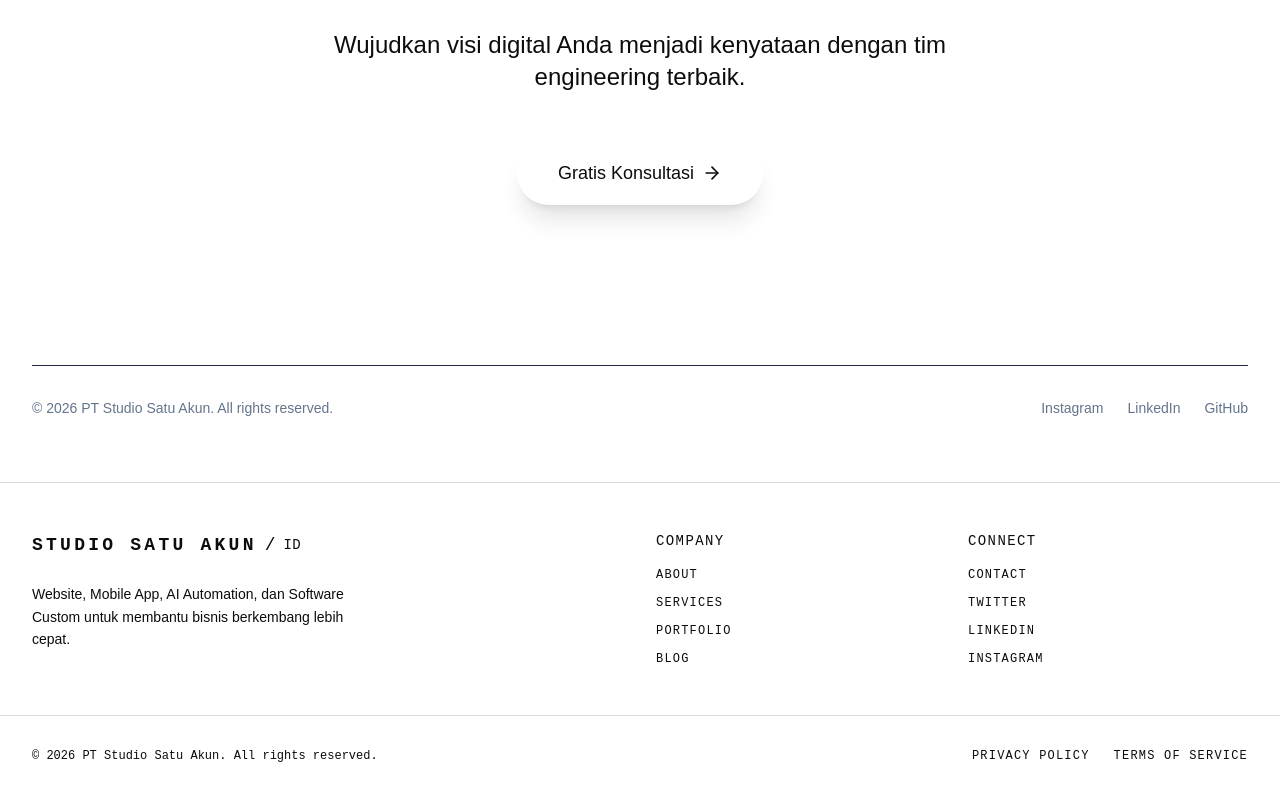
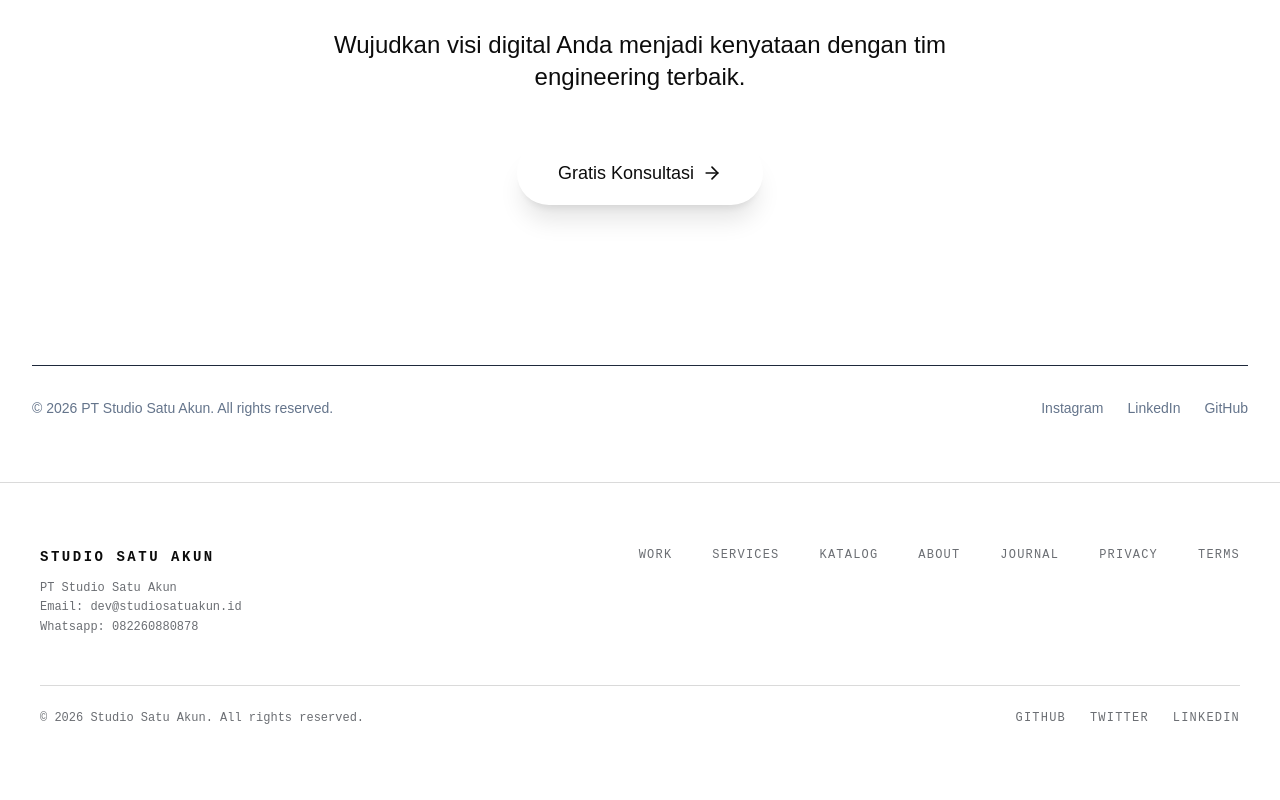
Before and after one commit to studiosatuakun-max/studiosatuakun, a Next.js app: page / in a window 1280 px wide. Shown: the part 6941-7741 px from the top of the page. Built offline with nearby package versions, Linux system fonts and the light colour scheme.

Commit message:
style: use landing page footer for all main routes and remove duplicate component

```diff
--- a/src/app/(main)/layout.tsx
+++ b/src/app/(main)/layout.tsx
@@ -1,5 +1,5 @@
 import Header from '@/components/Header';
-import { Footer } from '@/components/shared/footer';
+import Footer from '@/components/Footer';
 
 export default function MainLayout({
   children,
--- a/src/components/shared/footer.tsx
+++ /dev/null
@@ -1,84 +0,0 @@
-import Link from 'next/link';
-
-export function Footer() {
-  return (
-    <footer className="border-t border-border/40 bg-background py-12 mt-auto">
-      <div className="container mx-auto px-4 sm:px-8 grid grid-cols-1 md:grid-cols-4 gap-12 md:gap-8 text-center md:text-left">
-        <div className="col-span-1 md:col-span-2 flex flex-col items-center md:items-start">
-          <Link href="/" className="inline-flex items-center gap-2 group mb-6">
-            <span className="font-mono text-lg font-semibold tracking-widest2 text-foreground uppercase group-hover:opacity-80 transition-opacity">
-              Studio Satu Akun
-            </span>
-            <span className="font-mono text-lg text-muted-foreground hidden sm:inline">/</span>
-            <span className="font-mono text-sm text-muted-foreground tracking-wide hidden sm:inline">ID</span>
-          </Link>
-          <p className="font-sans text-muted-foreground text-sm max-w-xs leading-relaxed">
-            Website, Mobile App, AI Automation, dan Software Custom untuk membantu bisnis berkembang
-            lebih cepat.
-          </p>
-        </div>
-        <div>
-          <h3 className="font-mono text-sm uppercase tracking-widest text-foreground mb-4">Company</h3>
-          <ul className="space-y-3 font-mono text-xs uppercase tracking-widest text-muted-foreground">
-            <li>
-              <Link href="/about" className="hover:text-foreground transition-colors">
-                About
-              </Link>
-            </li>
-            <li>
-              <Link href="/services" className="hover:text-foreground transition-colors">
-                Services
-              </Link>
-            </li>
-            <li>
-              <Link href="/portfolio" className="hover:text-foreground transition-colors">
-                Portfolio
-              </Link>
-            </li>
-            <li>
-              <Link href="/blog" className="hover:text-foreground transition-colors">
-                Blog
-              </Link>
-            </li>
-          </ul>
-        </div>
-        <div>
-          <h3 className="font-mono text-sm uppercase tracking-widest text-foreground mb-4">Connect</h3>
-          <ul className="space-y-3 font-mono text-xs uppercase tracking-widest text-muted-foreground">
-            <li>
-              <Link href="/contact" className="hover:text-foreground transition-colors">
-                Contact
-              </Link>
-            </li>
-            <li>
-              <a href="#" className="hover:text-foreground transition-colors">
-                Twitter
-              </a>
-            </li>
-            <li>
-              <a href="#" className="hover:text-foreground transition-colors">
-                LinkedIn
-              </a>
-            </li>
-            <li>
-              <a href="#" className="hover:text-foreground transition-colors">
-                Instagram
-              </a>
-            </li>
-          </ul>
-        </div>
-      </div>
-      <div className="container mx-auto px-4 sm:px-8 mt-12 pt-8 border-t border-border/40 text-center flex flex-col md:flex-row justify-between items-center font-mono text-xs text-muted-foreground gap-4 md:gap-0">
-        <p>&copy; {new Date().getFullYear()} PT Studio Satu Akun. All rights reserved.</p>
-        <div className="flex gap-6 uppercase tracking-widest flex-wrap justify-center">
-          <Link href="#" className="hover:text-foreground transition-colors">
-            Privacy Policy
-          </Link>
-          <Link href="#" className="hover:text-foreground transition-colors">
-            Terms of Service
-          </Link>
-        </div>
-      </div>
-    </footer>
-  );
-}
```
